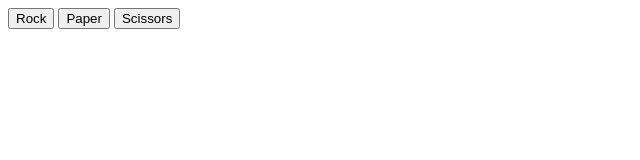
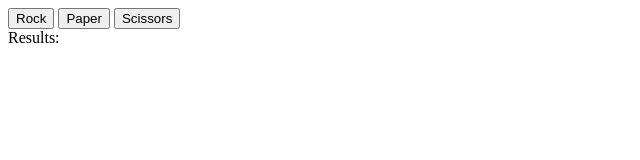
Before and after one commit to evank800/rock_paper_scissors, a plain HTML site: page index.html in a window 1280 px wide. Shown: the full height of the page, 0-640 px from the left. Drawn offline with Linux system fonts and the light colour scheme.

Commit message:
Add a div for results

```diff
--- a/index.html
+++ b/index.html
@@ -10,5 +10,6 @@
         <button id="rock">Rock</button>
         <button id="paper">Paper</button>
         <button id="scissors">Scissors</button>
+        <div id="results">Results:</div>
     </body>
 </html>
```
